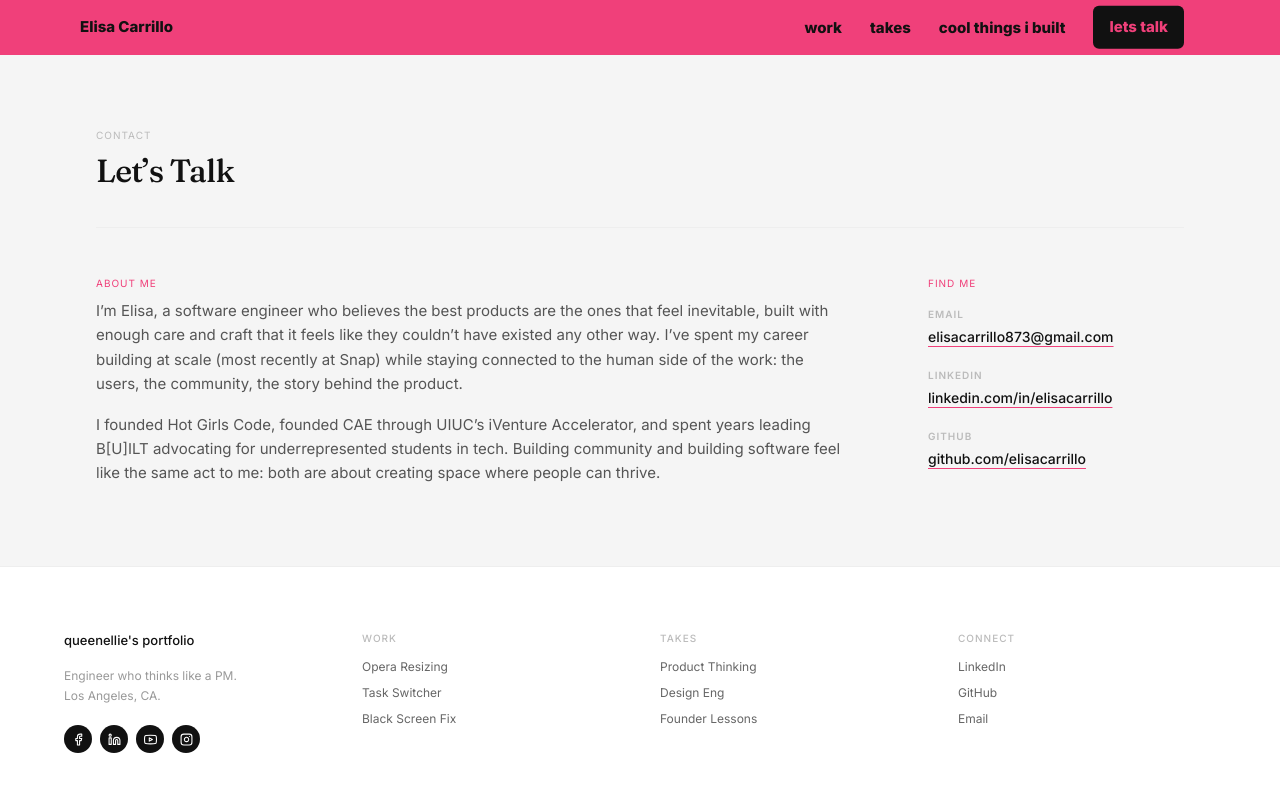
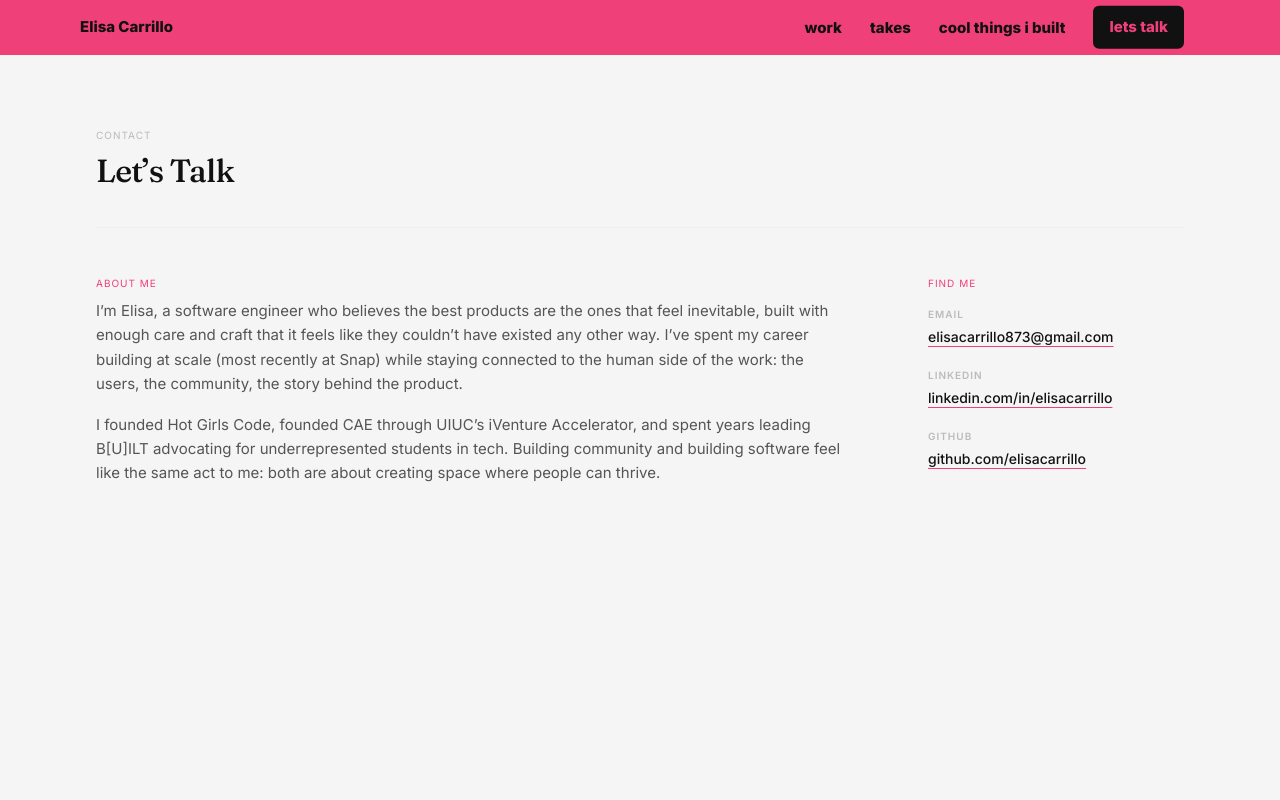
Before and after one commit to elisacarrillo/queenellie-portfolio, a Next.js app: page /lets-talk in a window 1280 px wide. Shown: the top 800 px of the page. Built offline with nearby package versions, Linux system fonts and the light colour scheme; a web font is replaced by a local one.

Commit message:
100vh on about page

```diff
--- a/app/lets-talk/page.tsx
+++ b/app/lets-talk/page.tsx
@@ -25,7 +25,7 @@ const contacts = [
 
 export default function LetsTalkPage() {
   return (
-    <div className="mx-auto min-w-0 max-w-6xl px-4 pb-20 pt-24 sm:px-8">
+    <div className="mx-auto min-w-0 max-w-6xl px-4 pb-20 pt-24 sm:px-8 min-h-screen">
       {/* Page header */}
       <div className="mb-12 border-b border-[#eee] py-8">
         <p className="mb-1 text-[10px] uppercase tracking-widest text-[#bbb]">
```
